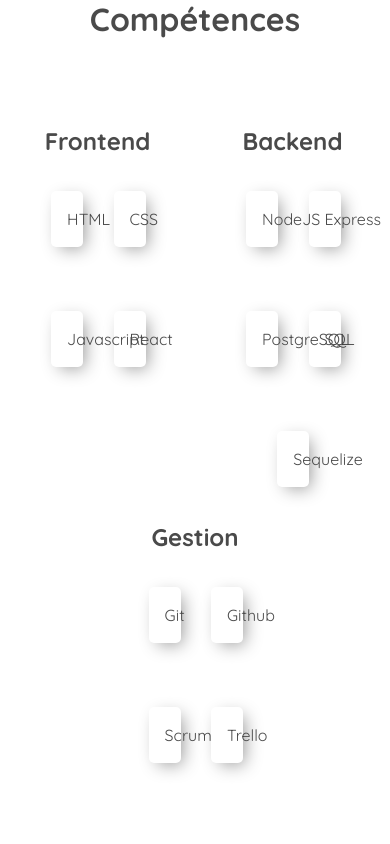
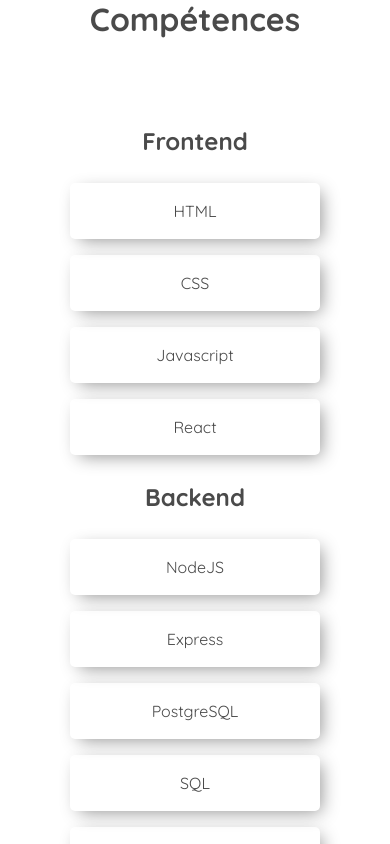
Before and after one commit to FabienNaveau/Portfolio, a React (Create React App) app: page / in a window 390 px wide. Shown: the part 3900-4744 px from the top of the page. Before the commit the page ends 4695 px from the top, so only its background shows below. Built offline with nearby package versions, Linux system fonts and the light colour scheme.

Commit message:
Component Skills responsive done

```diff
--- a/src/components/Content/index.css
+++ b/src/components/Content/index.css
@@ -143,3 +143,9 @@
         font-size: .9rem;
     }
 }
+
+@media screen and (max-height: 640px) {
+    #presentation {
+        height: auto;
+    }
+}
--- a/src/components/Projects/index.css
+++ b/src/components/Projects/index.css
@@ -151,3 +151,9 @@
         gap: 1rem;
     }
 }
+
+@media screen and (max-height: 640px) {
+    .projets--card {
+        height: auto;
+    }
+}
--- a/src/components/Skills/index.css
+++ b/src/components/Skills/index.css
@@ -134,3 +134,35 @@
     transform: scale(1.1);
     transition: 0.2s;
 }
+
+@media screen and (max-width: 1024px) {
+
+    #competences {
+        height: auto;
+    }
+
+    .competences--content__card {
+        width: 80%;
+        margin-bottom: 1rem;
+    }
+
+    .competences--content__card > h3 {
+        margin-bottom: 1rem;
+    }
+
+    .competences--content__tags {
+        display: flex;
+        flex-direction: column;
+        margin: 0;
+    }
+
+    .competences--content__tags > div {
+        width: 80%;
+        text-align: center;
+        margin: 0 auto;
+    }
+
+    .competences--content__tags > div > p {
+        margin: .5rem auto;
+    }
+}
```
